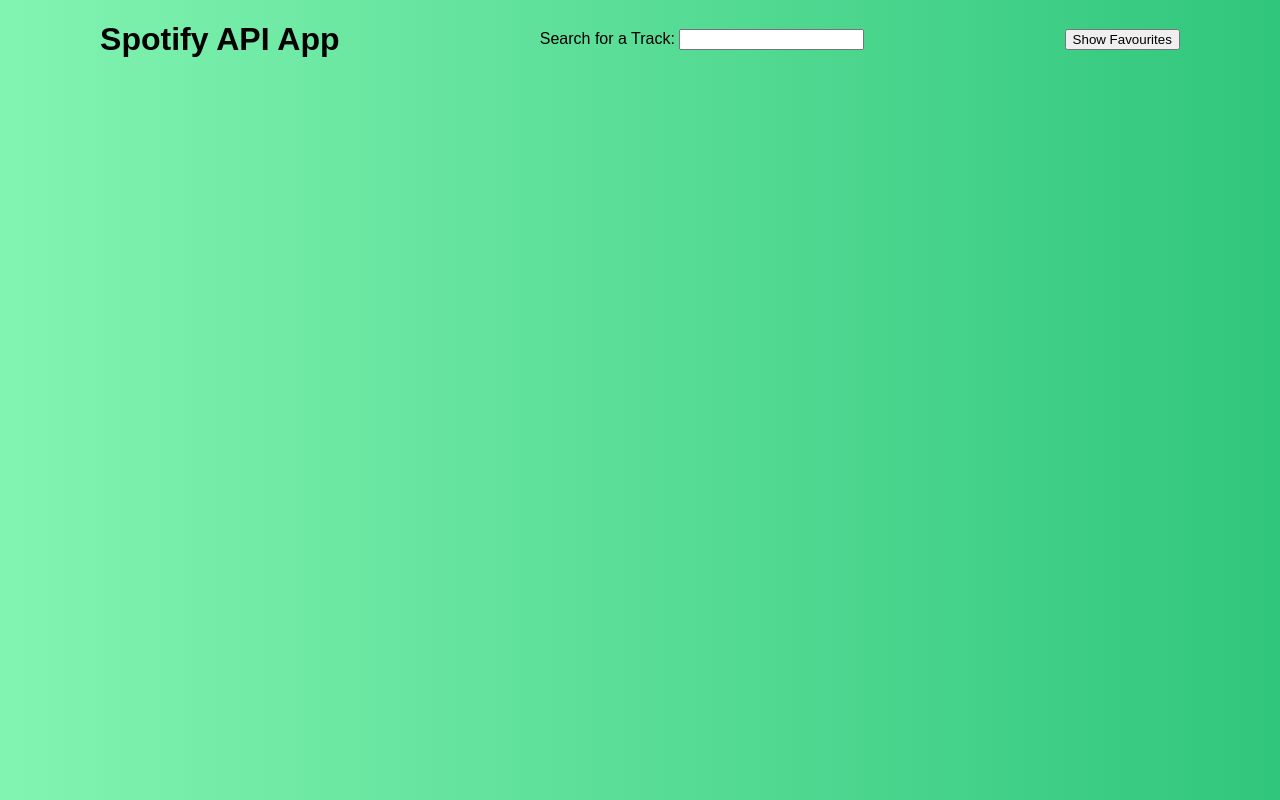
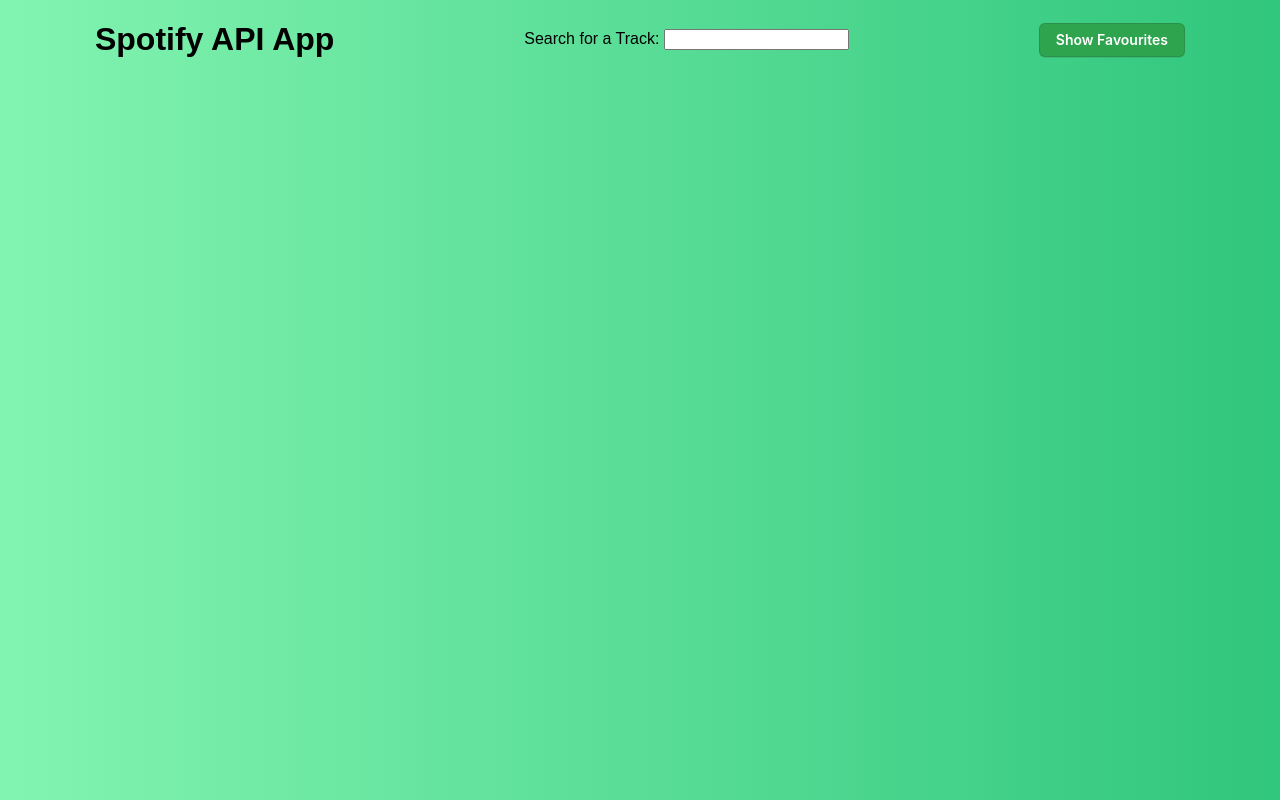
Before and after one commit to tburakonat/spotify-test, a plain HTML site: page index.html in a window 1280 px wide. Drawn offline with Linux system fonts and the light colour scheme; no server answers.

Commit message:
Update style.css

```diff
--- a/style.css
+++ b/style.css
@@ -159,3 +159,27 @@ header {
 		transform: scale(0.75) rotate(45deg);
 	}
 }
+
+header button {
+    appearance: none;
+    background-color: rgb(46, 164, 79);
+    border: 1px solid rgba(27, 31, 35, 0.15);
+    border-radius: 6px;
+    box-shadow: rgba(27, 31, 35, 0.1) 0px 1px 0px;
+    box-sizing: border-box;
+    color: rgb(255, 255, 255);
+    cursor: pointer;
+    display: block;
+    font-family: -apple-system, system-ui, "Segoe UI", Helvetica, Arial, sans-serif, "Apple Color Emoji", "Segoe UI Emoji";
+    font-size: 14px;
+    font-weight: 600;
+    line-height: 20px;
+    padding: 6px 16px;
+    position: relative;
+    text-align: center;
+    text-decoration: none;
+    user-select: none;
+    touch-action: manipulation;
+    vertical-align: middle;
+    white-space: nowrap;
+}
```
